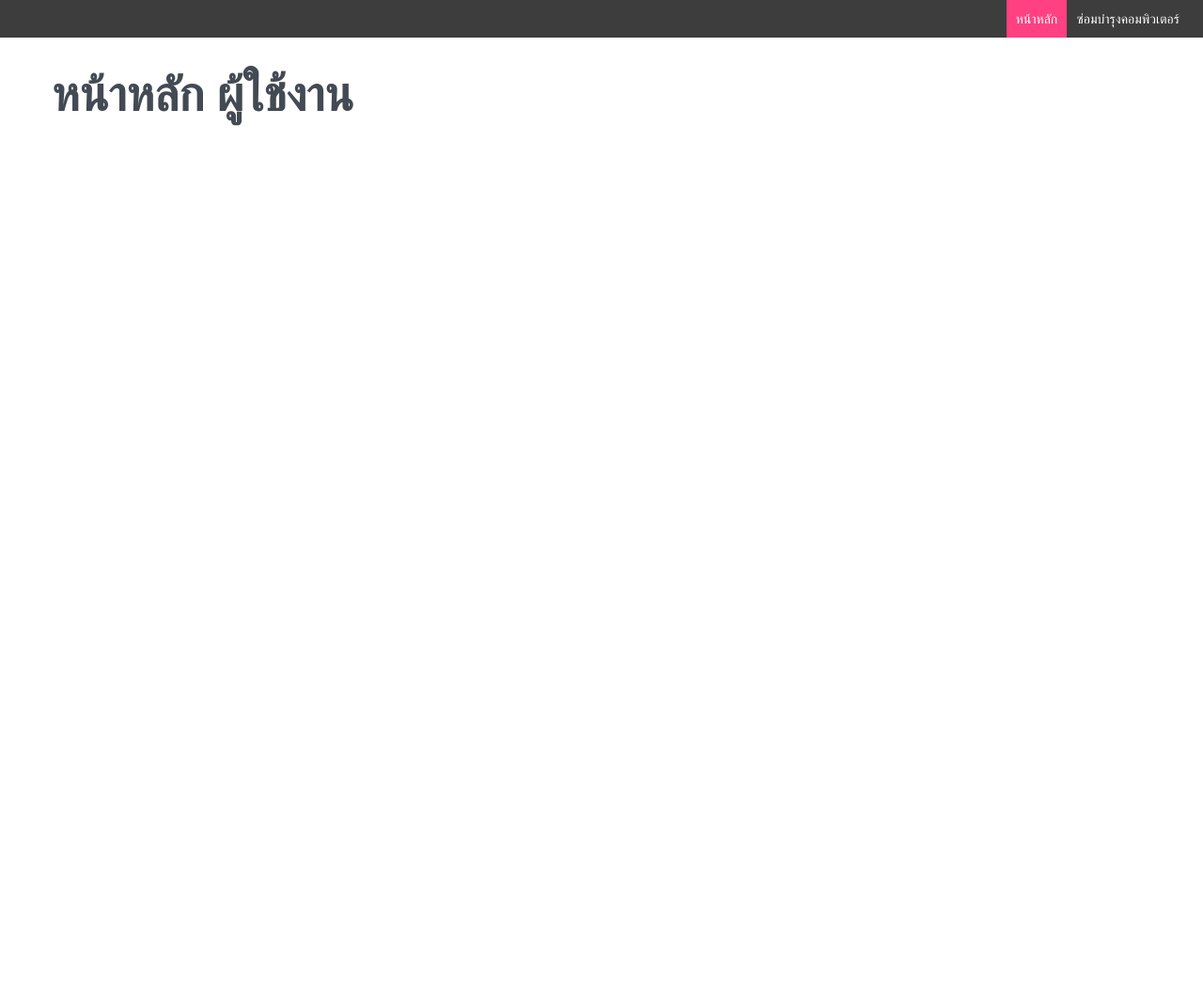
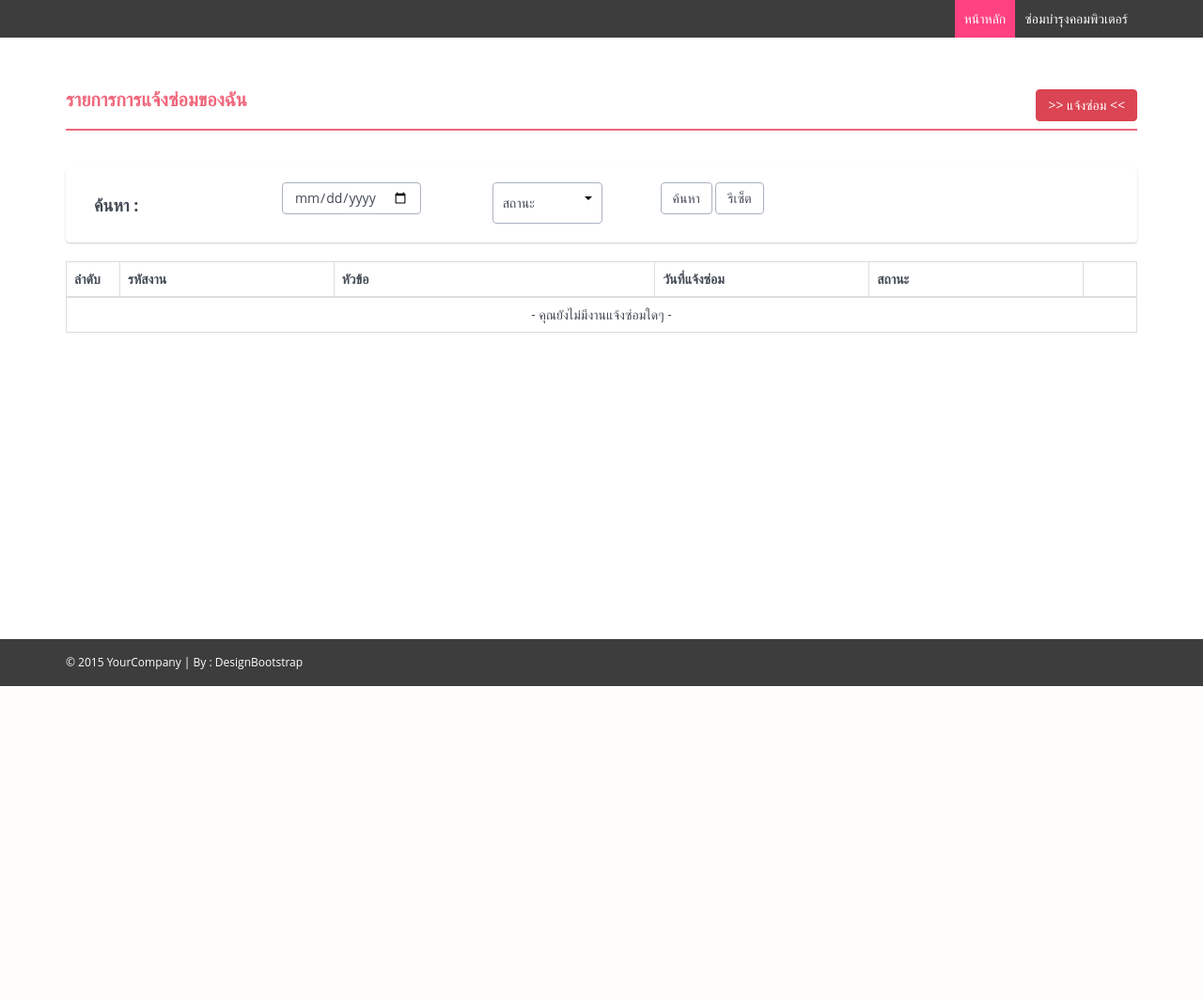
Before and after one commit to VoRDKW/kw_smart, a CodeIgniter app: page /kw_smart/home in a window 1280 px wide. Shown: the part 142-1206 px from the top of the page at 94% size. After the commit the page ends 872 px from the top, so only its background shows below. Run offline with CodeIgniter, Linux system fonts and the light colour scheme; some web fonts are replaced.

Commit message:
user
page user

```diff
--- a/application/controllers/home.php
+++ b/application/controllers/home.php
@@ -15,4 +15,11 @@ class home extends CI_Controller {
         $this->TemplateModel->set_Content('home_view', $data);
         $this->TemplateModel->ShowTemplate();
     }
+    public function form_input()
+    {
+        $data = array();
+        //       this->m_template->set_Debug($c_data);
+        $this->TemplateModel->set_Content('home_view', $data);
+        $this->TemplateModel->ShowTemplate();
+    }
 }
--- a/application/views/home_view.php
+++ b/application/views/home_view.php
@@ -1,5 +1,60 @@
-<div class="container">
-    <div class="row" style="height: 1024px;">
-        <h1>หน้าหลัก ผู้ใช้งาน</h1>
+<div class="content-wrapper">
+        <div class="container">
+            <div class="row">
+                <div class="col-md-12">
+                    <h4 class="page-head-line">รายการการแจ้งซ่อมของฉัน<p style="float:right"><a href="form-input.html" class="btn btn-md btn-danger pull-right">>> แจ้งซ่อม <<</a></p></h4>
+
+                    <div class="panel panel-default">
+                        <div class="panel-body">
+                        <div class="col-md-2 col-xs-3">
+                                <h5 style="margin-bottom:5px">ค้นหา :</h5>
+                            </div>
+                            <div class="col-md-10 col-xs-8">
+                                <form class="form-horizontal">
+                                    <div class="form-group col-md-3">
+                                        <div class="col-sx-11 col-md-11">
+                                            <input type="date" class="form-control" name="OpenDate" placeholder="ตั้งแต่วันที่">
+                                        </div>
+                                    </div>
+                                    <div class="col-md-3">
+                                        <div class="col-sx-11 col-md-11">
+                                            <div class="col-md-12">
+                                                <select name="JobStatusID" class="selecter_3" data-selecter-options='{"cover":"true"}'>
+                                                    <option>สถานะ</option>
+                                                    <option value="1">ใหม่</option>
+                                                    <option value="2">กำลังซ่อม</option>
+                                                    <option value="3">ซ่อมเสร็จแล้ว</option>
+                                                    <option value="4">ซ่อมไม่ได้</option>
+                                                </select>
+                                            </div>
+                                        </div>
+                                    </div>
+                                    <div class="form-group col-md-2">
+                                        <input class="btn btn-default" type="submit" value="ค้นหา">
+                                        <input class="btn btn-default" type="reset" value="รีเซ็ต">
+                                    </div>
+                                </form>
+                            </div>
+
+                        </div>
+                    </div>
+
+                    <table class="table table-bordered">
+                        <thead class="table table-bordered">
+                            <th class="center" width="5%">ลำดับ</th>
+                            <th class="center" width="20%">รหัสงาน</th>
+                            <th class="center" width="30%">หัวข้อ</th>
+                            <th class="center" width="20%">วันที่แจ้งซ่อม</th>
+                            <th class="center" width="20%">สถานะ</th>
+                            <th class="center" width="5%"></th>
+                        </thead>
+                        <tbody>
+                            <tr>
+                               <td class="text-center" colspan="6">- คุณยังไม่มีงานแจ้งซ่อมใดๆ -</td>
+                            </tr>
+                        </tbody>
+                    </table>
+                </div>
+            </div>
+        </div>
     </div>
-</div>
--- a/application/views/theme/theme_user_footer.php
+++ b/application/views/theme/theme_user_footer.php
@@ -1,3 +1,15 @@
+<!-- CONTENT-WRAPPER SECTION END-->
+    <footer>
+        <div class="container">
+            <div class="row">
+                <div class="col-md-12">
+                    &copy; 2015 YourCompany | By : <a href="http://www.designbootstrap.com/" target="_blank">DesignBootstrap</a>
+                </div>
+
+            </div>
+        </div>
+    </footer>
+<!-- FOOTER SECTION END-->
 <div class="modal fade bs-example-modal-sm" id="confirm" tabindex="-1" role="dialog" aria-labelledby="myModalLabel" aria-hidden="true">
     <div class="modal-dialog">
         <div class="modal-content">
--- a/application/views/theme/theme_user_header.php
+++ b/application/views/theme/theme_user_header.php
@@ -85,7 +85,7 @@
                                     <h5><strong>Personal Bio : </strong></h5>
                                     Anim pariatur cliche reprehen derit.
                                     <hr />
-                                    <a href="profile.html" class="btn btn-info btn-sm">ข้อมูลผู้ใช้</a>&nbsp;
+                                    <a href="<?= base_url('user')?>" class="btn btn-info btn-sm">ข้อมูลผู้ใช้</a>&nbsp;
                                     <a href="login.html" class="btn btn-danger btn-sm">ออกจากระบบ</a>
                                 </div>
                             </li>
@@ -105,11 +105,11 @@
                     </button>
                 </div>
                 <div class="row">
-                    <div class="col-md-12">
+                    <div class="container">
                         <div class="navbar-collapse collapse">
                             <ul id="menu-top" class="nav navbar-nav navbar-right">
-                                <li id="btnHome"><a class="menu-top-active" href="index.html">หน้าหลัก</a></li>
-                                <li id="btnMaintenance"><a href="form-input.html">ซ่อมบำรุงคอมพิวเตอร์</a></li>
+                                <li id="btnHome"><a class="menu-top-active" href="<?=  base_url("home")?>">หน้าหลัก</a></li>
+                                <li id="btnMaintenance"><a href="<?=  base_url("maintenance")?>">ซ่อมบำรุงคอมพิวเตอร์</a></li>
                                 <!--<li id="btnHistrory"><a href="myjob.html">ประวัติแจ้งซ่อม</a></li>-->
                             </ul>
                         </div>
--- a/assets/css/pace.css
+++ b/assets/css/pace.css
@@ -5,7 +5,7 @@
   top: 0;
   left: 0;
   height: 3px;
-  margin-top: 91px;
+  margin-top: 181px;
 
   -webkit-transition: width 1s;
   -moz-transition: width 1s;
--- a/assets/css/style.css
+++ b/assets/css/style.css
@@ -51,12 +51,12 @@ body {
     margin-bottom: 40px;
 }
 
-.btn {
+/*.btn {
     border-radius: 0px;
     -webkit-border-radius: 0px;
     -moz-border-radius: 0px;
 }
-
+*/
 .progress {
     height: 8px;
     border-radius: 0px;
```
Also changed, not shown: application/controllers/maintenance.php (+10 -1 lines), application/controllers/user.php (+14 -0 lines), application/models/MaintenanceModel.php (+111 -0 lines), application/models/UserModel.php (+13 -2 lines), application/views/maintenance/maintenance_form_view.php (added, +81 -0 lines), application/views/users/user_detail_view.php (added, +15 -0 lines).
